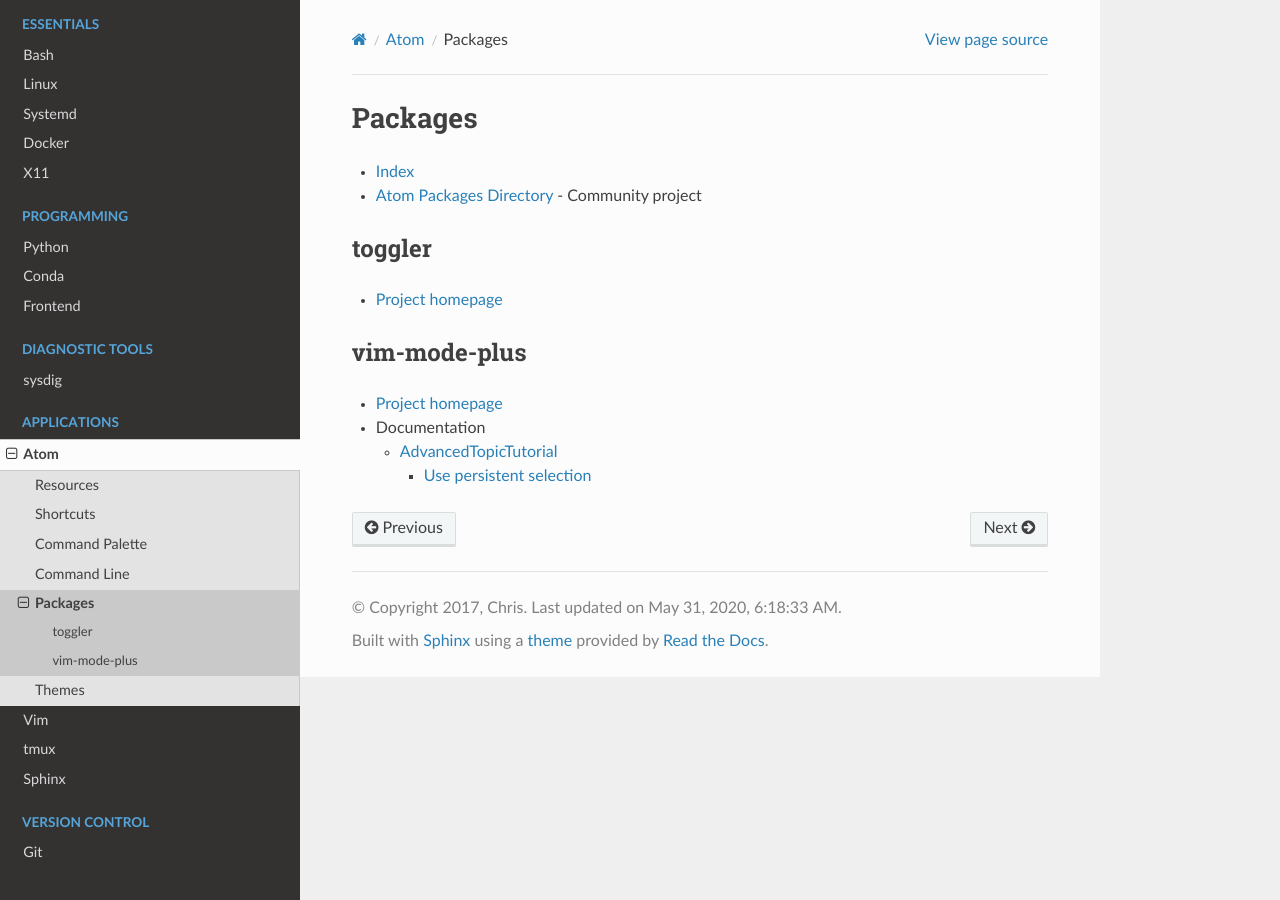
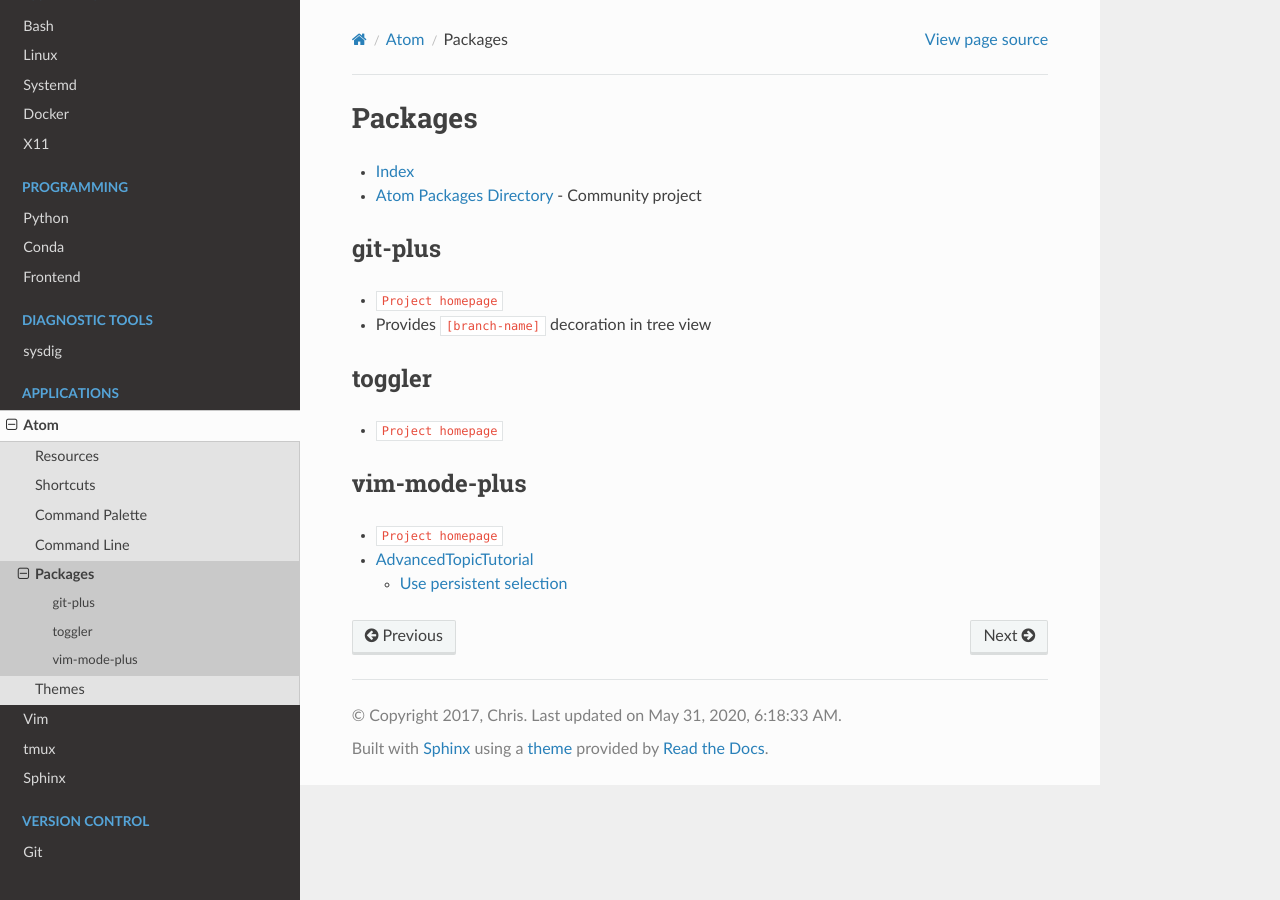
Before and after one commit to heterotopian/technotes, a Sphinx documentation site: the page built from source/atom/package.rst, in a window 1280 px wide. Built offline with Sphinx 7.4.7 and the Read the Docs theme 2.0.0, drawn with Linux system fonts in a browser that asks for light colours; cross-references to code outside the pages are shown as plain code.

Commit message:
Add git-plus

```diff
--- a/source/atom/package.rst
+++ b/source/atom/package.rst
@@ -9,19 +9,25 @@
 - `Atom Packages Directory <http://atom-packages.directory/>`_ -
   Community project
 
+git-plus
+========
+
+- :atom-package:`Project homepage <git-plus>`
+- Provides ``[branch-name]`` decoration in tree view
+
+
+
 toggler
 =======
 
-- `Project homepage <https://atom.io/packages/toggler>`_
+- :atom-package:`Project homepage <toggler>`
 
 
 
 vim-mode-plus
 =============
 
-- `Project homepage <https://atom.io/packages/vim-mode-plus>`_
-- Documentation
+- :atom-package:`Project homepage <vim-mode-plus>`
+- `AdvancedTopicTutorial <https://github.com/t9md/atom-vim-mode-plus/wiki/AdvancedTopicTutorial>`_
 
-  - `AdvancedTopicTutorial <https://github.com/t9md/atom-vim-mode-plus/wiki/AdvancedTopicTutorial>`_
-
-    - `Use persistent selection <https://github.com/t9md/atom-vim-mode-plus/wiki/AdvancedTopicTutorial#7-use-persistent-selection>`_
+  - `Use persistent selection <https://github.com/t9md/atom-vim-mode-plus/wiki/AdvancedTopicTutorial#7-use-persistent-selection>`_
```
